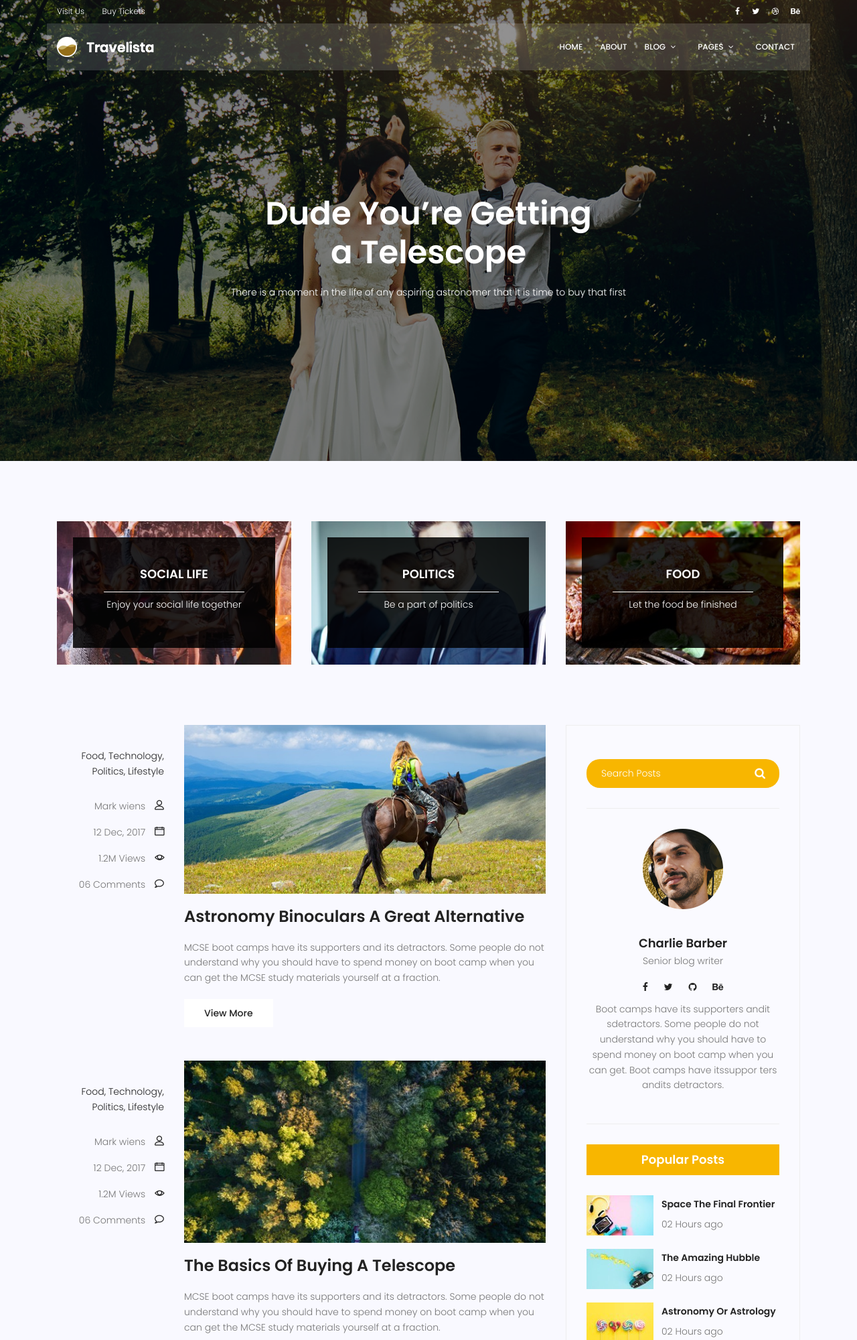
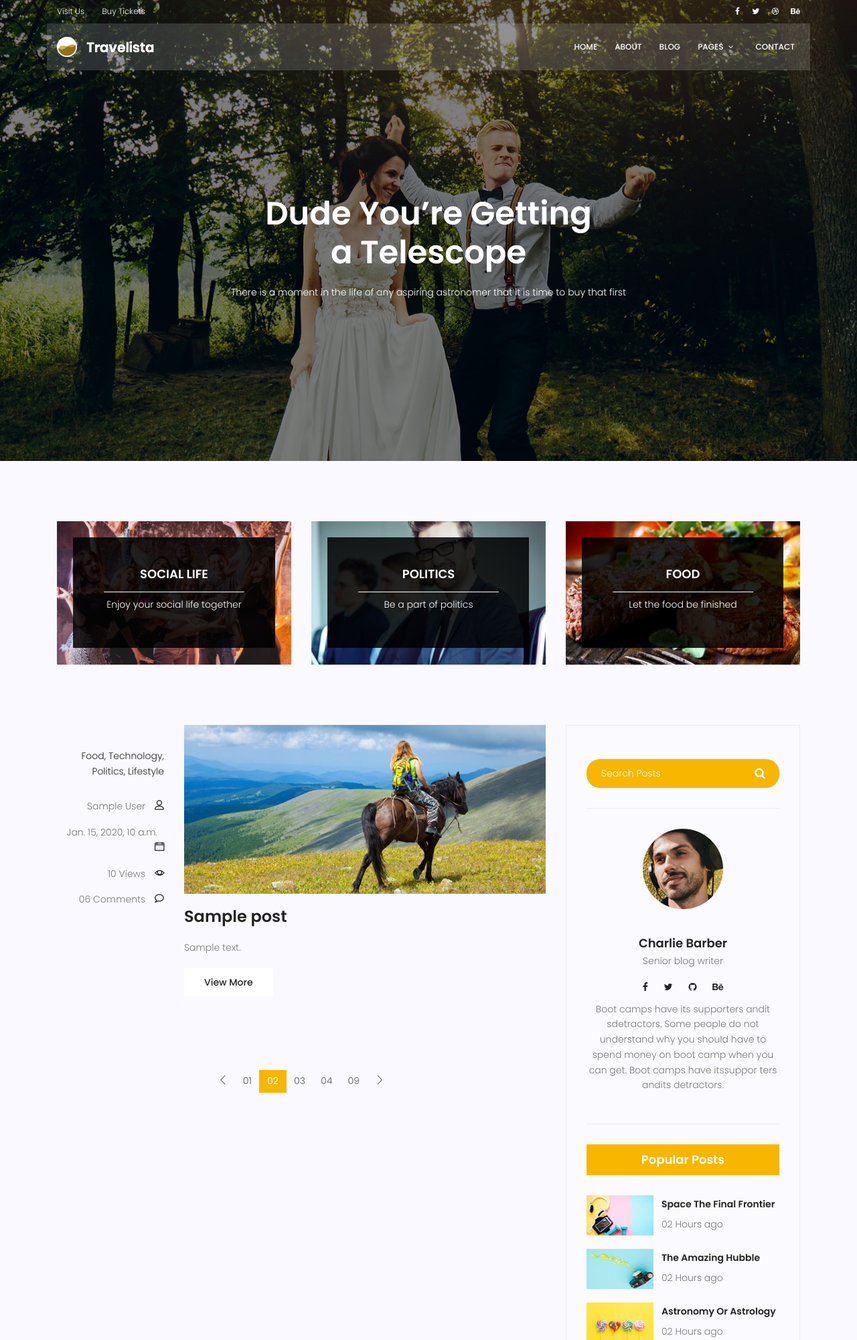
Before and after one commit to jalal776/django_bigdeli, a Django app: page /blog/ in a window 1280 px wide. Shown: the top 2000 px of the page at 67% size. Run offline with Django 3.2, Linux system fonts and the light colour scheme; tables that the repository leaves empty hold one stand-in row (values such as "Sample post"); some libraries are stand-ins or nearby versions.

Commit message:
sending parameter through url and it's settings to veiws then modifying Post model
1. sending parameter through url
2. getting parameters in veiws.py
3.filtering data in views before sending to temp
4.adding author field to Post model and migrate it to db

```diff
--- a/blog/models.py
+++ b/blog/models.py
@@ -1,4 +1,5 @@
 from django.db import models
+from django.contrib.auth.models import User
 
 # Create your models here.
 
@@ -6,7 +7,7 @@ from django.db import models
 class Post(models.Model):
     # image =
     # tag =
-    # author =
+    author = models.ForeignKey(User,on_delete = models.SET_NULL, null=True )
     # category =
     title = models.CharField(max_length=255)
     content = models.TextField()
--- a/blog/urls.py
+++ b/blog/urls.py
@@ -1,9 +1,11 @@
 from django.urls import path
-from blog.views import blog_view,single_view
+from blog.views import blog_view,single_view,test
 
 app_name='blog'
 urlpatterns = [
     path('',blog_view,name='index'),
-    path('single',single_view,name='single'),
+    path('<int:pid>',single_view,name='single'),
+    # path('post-<int:pid>',test,name='test'),
+
 
 ]
--- a/blog/views.py
+++ b/blog/views.py
@@ -1,7 +1,21 @@
-from django.shortcuts import render
+from django.shortcuts import render, get_object_or_404
+from blog.models import Post
 
 def  blog_view(request):
-    return render(request,'blog/blog-home.html')
 
-def  single_view(request):
-    return render(request,'blog/blog-single.html')
+    posts = Post.objects.filter(status = 1)
+    context ={'posts':posts}
+
+    return render(request,'blog/blog-home.html',context=context)
+
+def  single_view(request,pid):
+    post = get_object_or_404(Post,pk=pid,status = 1)
+    context ={'post':post}
+    return render(request,'blog/blog-single.html',context=context)
+
+def test(request,pid):
+    # posts = Post.objects.all()
+    # posts = Post.objects.get(id=pid)
+    posts = get_object_or_404(Post,pk=pid)
+    context ={'posts':posts}
+    return render(request,'test.html',context=context)
--- a/templates/base.html
+++ b/templates/base.html
@@ -64,12 +64,9 @@
                     <ul class="nav-menu">
                         <li><a href="{% url 'website:index' %}">Home</a></li>
                         <li><a href="{% url 'website:about' %}">About</a></li>
-                        <li class="menu-has-children"><a href="">Blog</a>
-                            <ul>
-                                <li><a href="{% url 'blog:index' %}">Blog Home</a></li>
-                                <li><a href="{% url 'blog:single' %}">Blog Single</a></li>
-                            </ul>
-                        </li>
+
+                                <li><a href="{% url 'blog:index' %}">Blog</a></li>
+
                         <li class="menu-has-children"><a href="">Pages</a>
                             <ul>
                                 <li><a href="elements.html">Elements</a></li>
--- a/templates/blog/blog-home.html
+++ b/templates/blog/blog-home.html
@@ -89,6 +89,7 @@
 	<div class="container">
 		<div class="row">
 			<div class="col-lg-8 posts-list">
+				{%for post in posts%}
 				<div class="single-post row">
 					<div class="col-lg-3  col-md-3 meta-details">
 						<ul class="tags">
@@ -98,11 +99,11 @@
 							<li><a href="#">Lifestyle</a></li>
 						</ul>
 						<div class="user-details row">
-							<p class="user-name col-lg-12 col-md-12 col-6"><a href="#">Mark wiens</a> <span
+							<p class="user-name col-lg-12 col-md-12 col-6"><a href="#">{{post.author.get_full_name}}</a> <span
 									class="lnr lnr-user"></span></p>
-							<p class="date col-lg-12 col-md-12 col-6"><a href="#">12 Dec, 2017</a> <span
+							<p class="date col-lg-12 col-md-12 col-6"><a href="#">{{post.published_date}}</a> <span
 									class="lnr lnr-calendar-full"></span></p>
-							<p class="view col-lg-12 col-md-12 col-6"><a href="#">1.2M Views</a> <span
+							<p class="view col-lg-12 col-md-12 col-6"><a href="#">{{post.counted_views}} Views</a> <span
 									class="lnr lnr-eye"></span></p>
 							<p class="comments col-lg-12 col-md-12 col-6"><a href="#">06 Comments</a> <span
 									class="lnr lnr-bubble"></span></p>
@@ -112,18 +113,21 @@
 						<div class="feature-img">
 							<img class="img-fluid" src="{% static 'img/blog/feature-img1.jpg' %}" alt="">
 						</div>
-						<a class="posts-title" href="blog-single.html">
-							<h3>Astronomy Binoculars A Great Alternative</h3>
+						<a class="posts-title" href="{% url 'blog:single' post.id %}">
+							<!-- <h3>Astronomy Binoculars A Great Alternative</h3> -->
+							<h3>{{post.title}}</h3>
 						</a>
 						<p class="excert">
-							MCSE boot camps have its supporters and its detractors. Some people do not understand why
+							<!-- MCSE boot camps have its supporters and its detractors. Some people do not understand why
 							you should have to spend money on boot camp when you can get the MCSE study materials
-							yourself at a fraction.
+							yourself at a fraction. -->
+							{{post.content}}
 						</p>
 						<a href="blog-single.html" class="primary-btn">View More</a>
 					</div>
 				</div>
-				<div class="single-post row">
+				{% endfor %}
+				<!-- <div class="single-post row">
 					<div class="col-lg-3  col-md-3 meta-details">
 						<ul class="tags">
 							<li><a href="#">Food,</a></li>
@@ -224,7 +228,7 @@
 						</p>
 						<a href="blog-single.html" class="primary-btn">View More</a>
 					</div>
-				</div>
+				</div> -->
 				<nav class="blog-pagination justify-content-center d-flex">
 					<ul class="pagination">
 						<li class="page-item">
```
Also changed, not shown: templates/blog/blog-single.html (+11 -12 lines), templates/test.html (added, +12 -0 lines), blog/migrations/0003_post_author.py (added), website/migrations/0002_alter_contact_options.py (added). Lines whose indentation alone changed are shown as unchanged.
